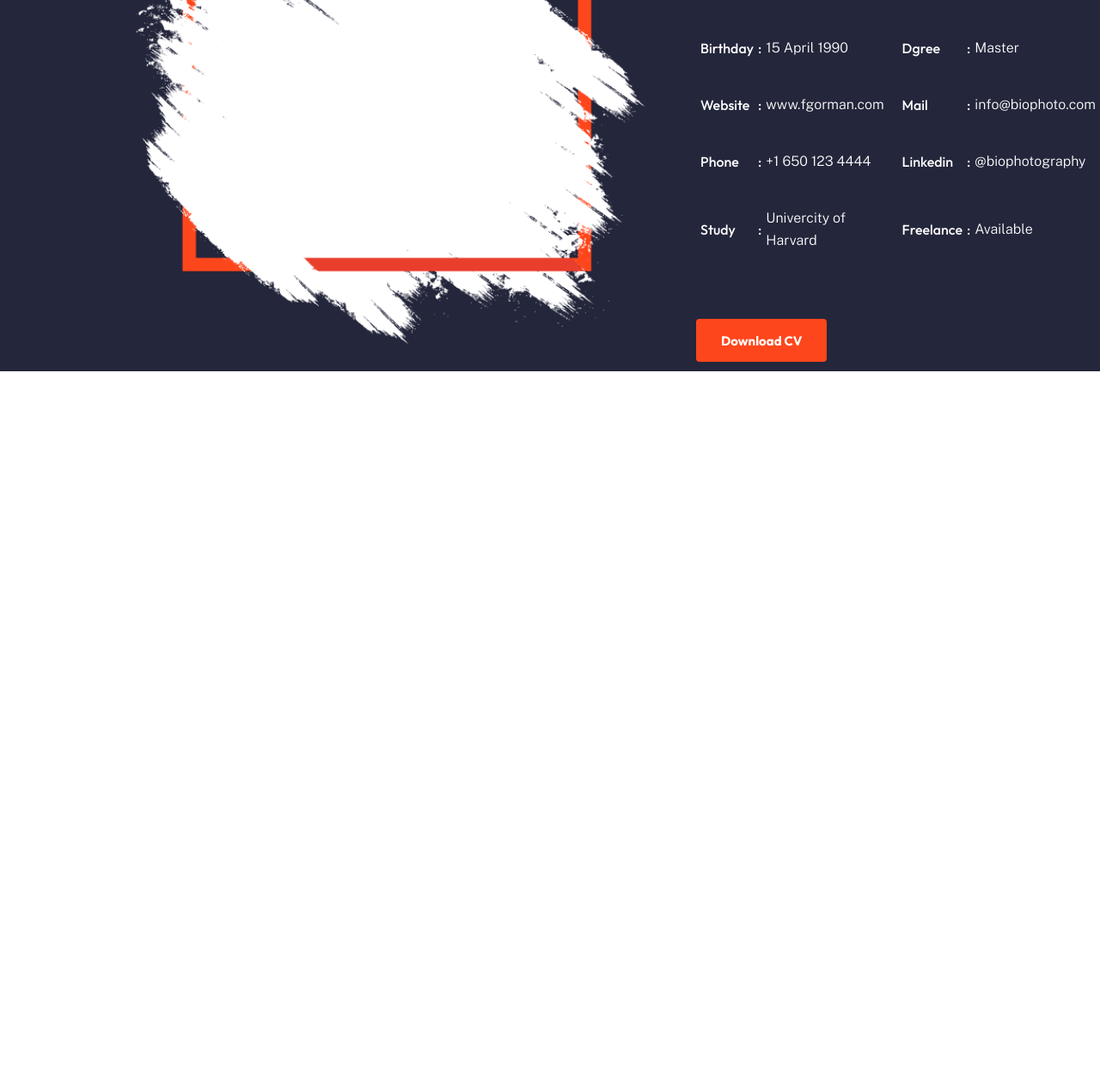
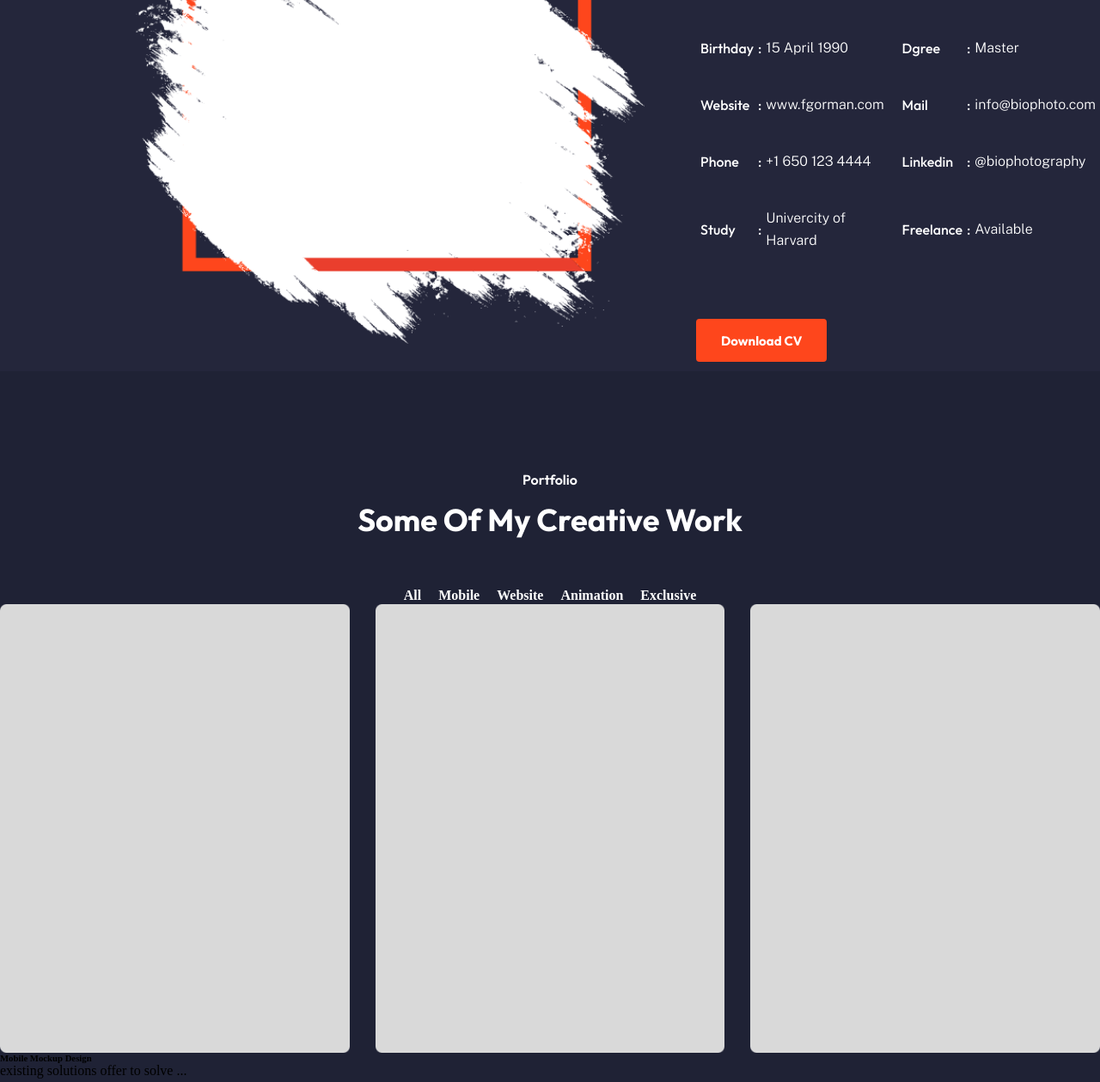
Before and after one commit to mtarasio/CV-resume-, a plain HTML site: page index.html in a window 1280 px wide. Shown: the part 1277-2536 px from the top of the page at 86% size. Before the commit the page ends 1709 px from the top, so only its background shows below. Drawn offline with nearby package versions, Linux system fonts and the light colour scheme.

Commit message:
galery block

```diff
--- a/index.html
+++ b/index.html
@@ -147,6 +147,55 @@
                </div>
             </div>
          </section>
+         <section class="paige__portfolio portfolio-block">
+            <div class="portfolio-block__container">
+               <div class="portfolio-block__body body-portfolio">
+                  <h6 class="body-portfolio__title1">Portfolio</h6>
+                  <h3 class="body-portfolio__title2">Some Of My Creative Work</h3>
+                  <nav class="body-portfolio__nav nav-bar">
+                     <ul class="nav-bar__menu menu-list">
+                        <li class="menu-list__item">
+                           All
+                        </li>
+                        <li class="menu-list__item">
+                           Mobile
+                        </li>
+                        <li class="menu-list__item">
+                           Website
+                        </li>
+                        <li class="menu-list__item">
+                           Animation
+                        </li>
+                        <li class="menu-list__item">
+                           Exclusive
+                        </li>
+                     </ul>
+                  </nav>
+                  <ul class="body-portfolio__galery galery-portfolio">
+                     <li class="galery-portfolio__item galery-item">
+                        <img class="galery-item__image galery-item__pic1" src="./img/Rectangle.png" alt="">
+                        <h6 class="galery-item__title">Mobile Mockup Design</h6>
+                        <p class="galery-item__text">existing solutions offer to solve ...</p>
+                     </li>
+                     <li class="galery-portfolio__item">
+                        <img class="galery-item__image galery-item__pic2" src="./img/Rectangle.png" alt="">
+                     </li>
+                     <li class="galery-portfolio__item">
+                        <img class="galery-item__image galery-item__pic3" src="./img/Rectangle.png" alt="">
+                     </li>
+                     <li class="galery-portfolio__item">
+                        <img class="galery-item__image galery-item__pic4" src="./img/Rectangle.png" alt="">
+                     </li>
+                     <li class="galery-portfolio__item">
+                        <img class="galery-item__image galery-item__pic5" src="./img/Rectangle.png" alt="">
+                     </li>
+                     <li class="galery-portfolio__item">
+                        <img class="galery-item__image galery-item__pic6" src="./img/Rectangle.png" alt="">
+                     </li>
+                  </ul>
+               </div>
+            </div>
+         </section>
       </main>
       <footer class="footer">
 
--- a/styles/styles.css
+++ b/styles/styles.css
@@ -311,3 +311,103 @@
       border-radius: 4px;
       border: none;
      }
+
+    /* -------------------------------------- */
+
+
+.paige__portfolio { }
+.portfolio-block {
+   background-color: #1F2235;
+   width: 100%;
+ }
+.portfolio-block__container {
+   display: flex;
+   width: 100%;
+ }
+.portfolio-block__body {
+   margin-top: 120px;
+ }
+.body-portfolio { }
+.body-portfolio__title1 {
+   color: rgb(255, 255, 255);
+   font-family: Outfit;
+   font-size: 16px;
+   font-weight: 600;
+   line-height: 12px;
+   letter-spacing: 15%;
+   text-align: center;
+   text-transform: capitalize;
+ }
+ .body-portfolio__title2 {
+   margin-top: 17px;
+   color: rgb(255, 255, 255);
+   font-family: Outfit;
+   font-size: 36px;
+   font-weight: 700;
+   line-height: 48px;
+   letter-spacing: 0%;
+   text-align: center;
+ }
+.body-portfolio__nav {
+   margin-top: 54px;
+}
+.nav-bar {}
+.nav-bar__menu {
+   display: flex;
+   flex-direction: row;
+   gap: 20px;
+ }
+.menu-list {
+   display: flex;
+   width: 100%;
+   margin: 0 auto;
+   justify-content: center;
+}
+.menu-list__item {
+   color: rgb(255, 255, 255);
+   font-family: Montserrat;
+   font-size: 16px;
+   font-weight: 600;
+   line-height: 20px;
+   letter-spacing: 0%;
+   text-align: left;
+
+ }
+.body-portfolio__galery {
+   max-width: 1320px;
+   width: 100%;
+   display: grid;
+   grid-template-columns: repeat(3, 1fr);
+   grid-template-rows: repeat(3, 1fr);
+   grid-template-areas:
+                  "pic1 pic2 pic3"
+                  "pic4 pic2 pic6"
+                  "pic4 pic5 pic6";
+   margin: 0 auto;
+   grid-gap: 30px;
+ }
+.galery-portfolio { }
+.galery-portfolio__item { }
+.galery-item { }
+.galery-item__image { }
+.galery-item__title { }
+.galery-item__text { }
+
+.galery-item__pic1{
+   grid-area: pic1;
+}
+.galery-item__pic2{
+   grid-area: pic2;
+}
+.galery-item__pic3{
+   grid-area: pic3;
+}
+.galery-item__pic4{
+   grid-area: pic4;
+}
+.galery-item__pic5{
+   grid-area: pic5;
+}
+.galery-item__pic6{
+   grid-area: pic6;
+}
```
Also changed, not shown: img/Rectangle.png (added).
